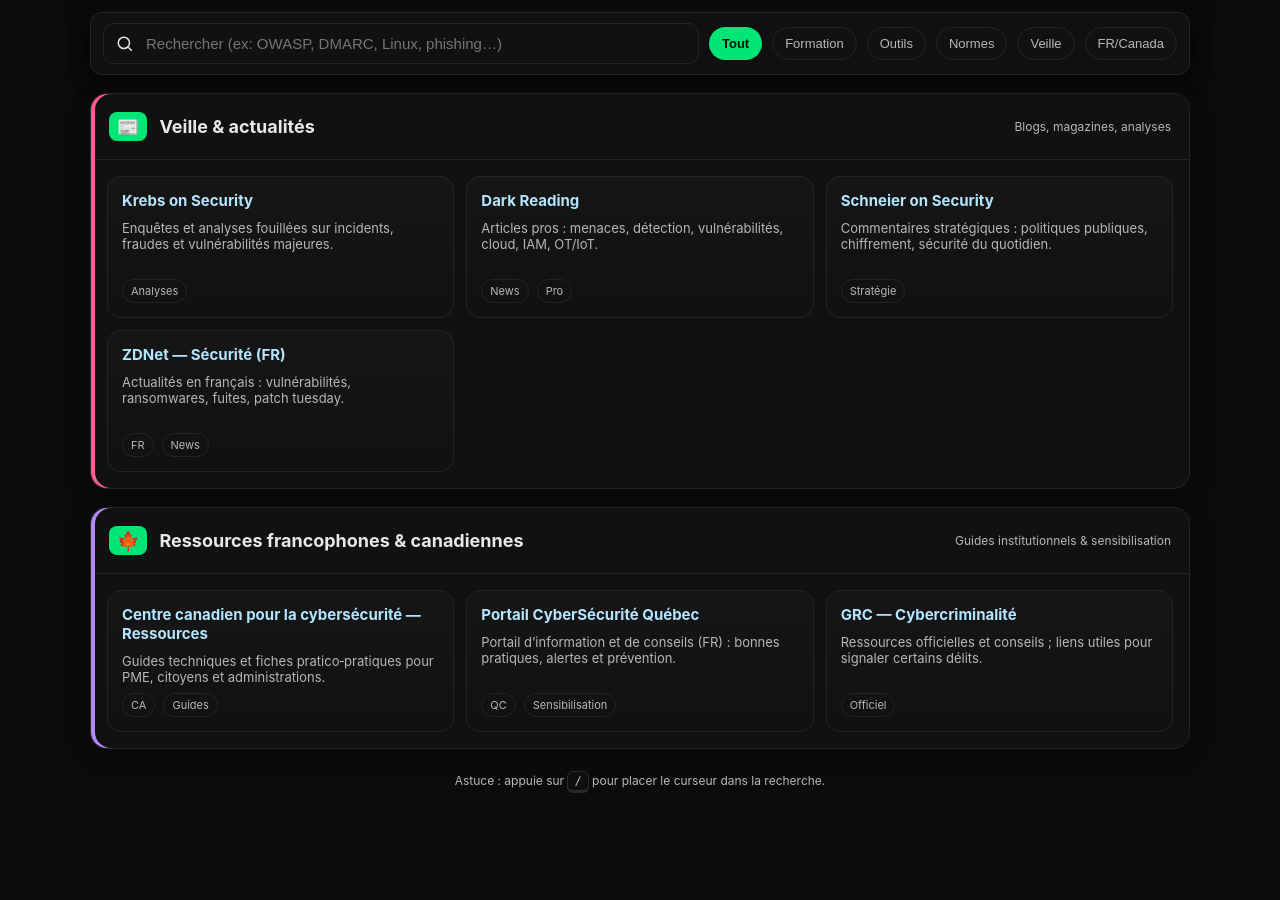
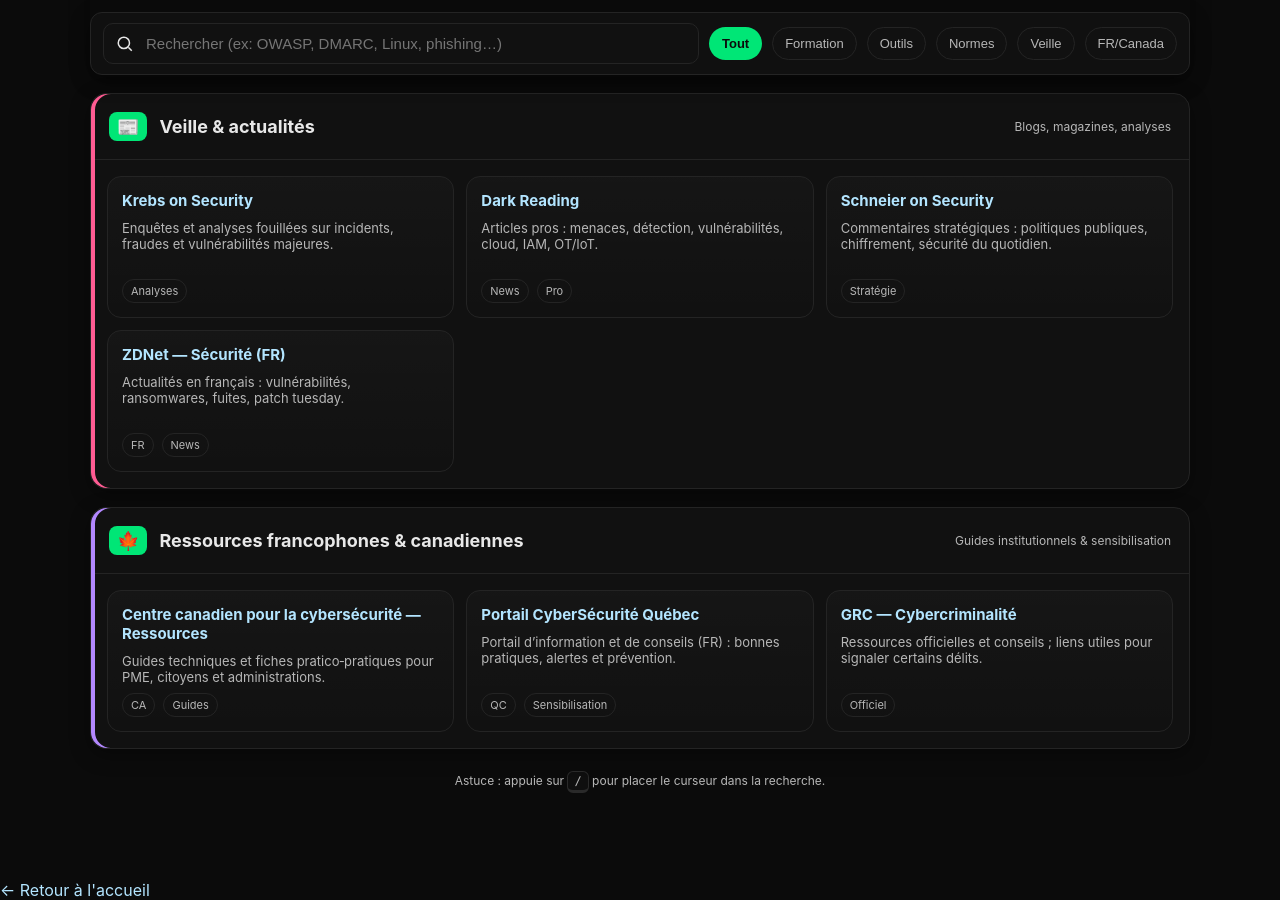
Before and after one commit to sqltemp/portfolio, a Jekyll site: the page pages/ressources.html, which Jekyll copies as it is, in a window 1280 px wide and 900 px high, scrolled down 1433 px. Built offline with Jekyll 4.4.1, drawn with Linux system fonts in a browser that asks for light colours.

Commit message:
Update ressources.html

```diff
--- a/pages/ressources.html
+++ b/pages/ressources.html
@@ -311,5 +311,8 @@
     // Lance un premier rendu
     applyFilters();
   </script>
+  <a class="return-link" href="/">
+    ← Retour à l'accueil
+  </a>
 </body>
 </html>
```
